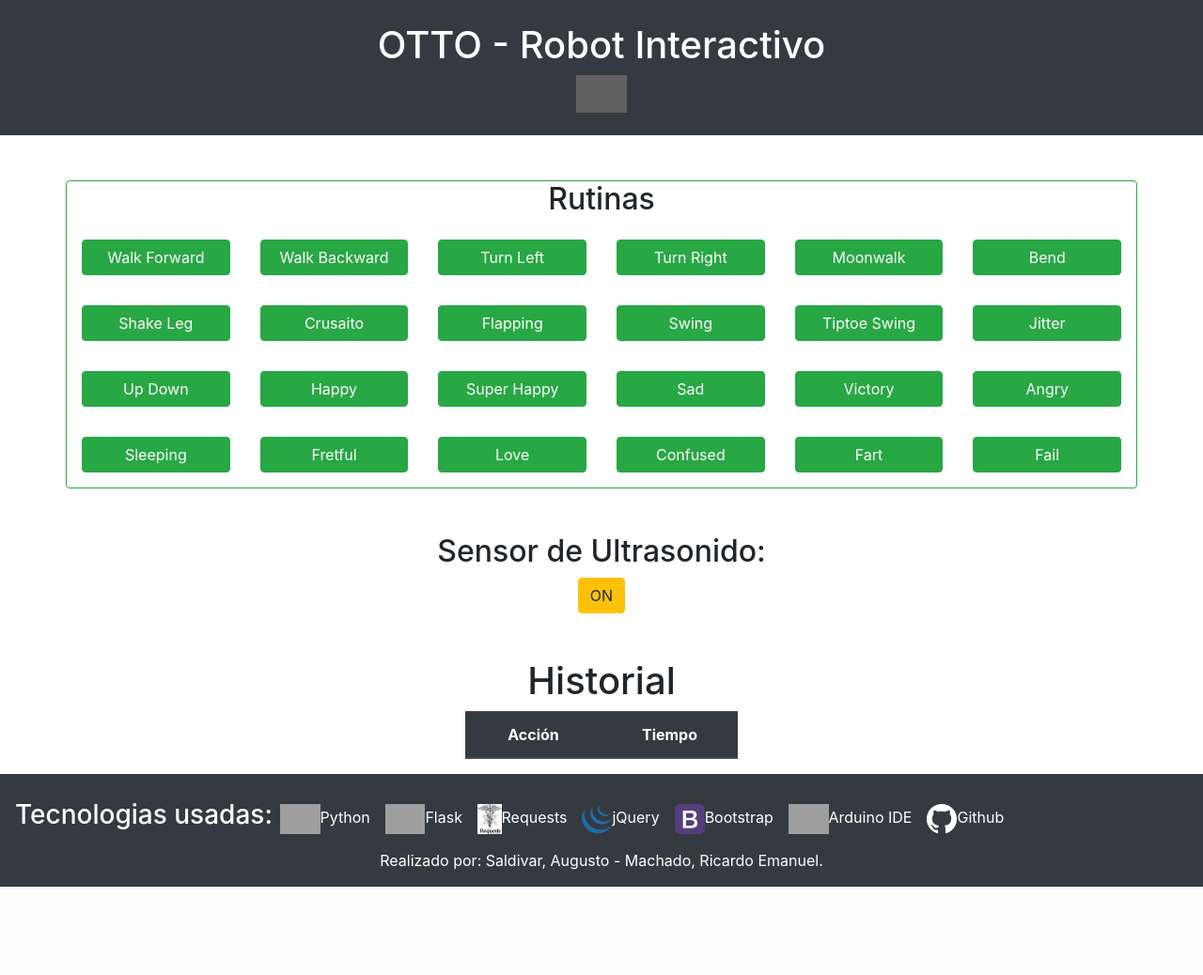
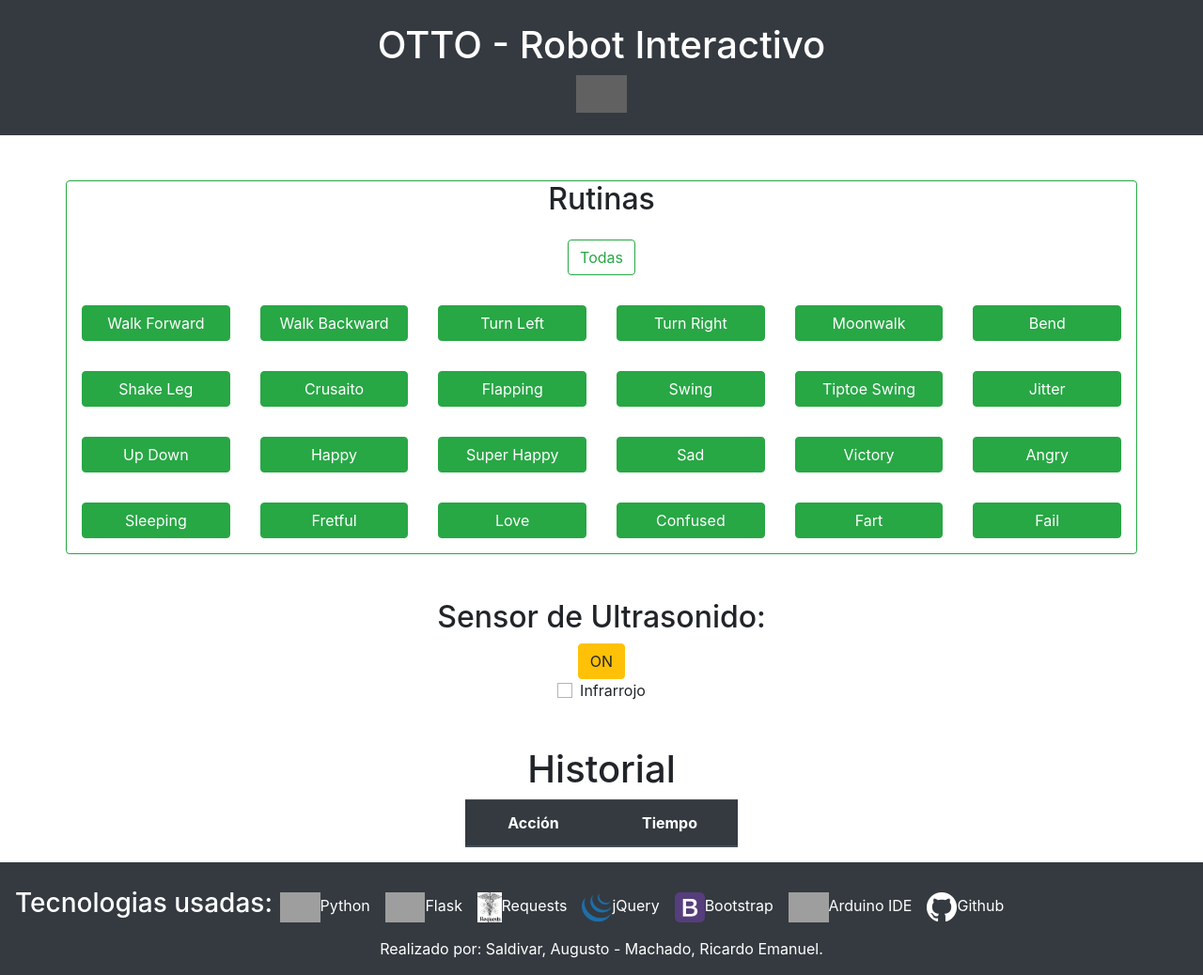
Before and after one commit to AugustoSB/TdPII-Grupo8, a Flask app: page / in a window 1280 px wide. Shown: the whole page at 94% size. Before the commit the page ends 944 px from the top, so only its background shows below. Run offline with Flask 2, Linux system fonts and the light colour scheme; lists and menus that the app fills with data are empty; some libraries are stand-ins or nearby versions; grey boxes are pictures that could not be loaded.

Commit message:
cambios en otto.ino, server.py y html

```diff
--- a/servidor/server.py
+++ b/servidor/server.py
@@ -27,13 +27,45 @@ def rutina_walk_backward():
 		pass
 	return '', 204
 
+@app.route('/todas')
+def todas():
+	intentos = 0
+	response = requests.get('http://192.168.4.1/todas', timeout=0.2)
+	while ((intentos < 5) and (response.status_code != 200)): #200 means ok
+		intentos += 1
+		response = requests.get('http://192.168.4.1/todas', timeout=0.2)
+	return None
+
+@app.route('/velocidad_rapida')
+def velocidad_rapida():
+	intentos = 0
+	response = requests.get('http://192.168.4.1/velocidad_rapida', timeout=0.2)
+	while ((intentos < 5) and (response.status_code != 200)): #200 means ok
+		intentos += 1
+		response = requests.get('http://192.168.4.1/velocidad_rapida', timeout=0.2)
+	return None
+
+@app.route('/velocidad_lenta')
+def velocidad_lenta():
+	intentos = 0
+	response = requests.get('http://192.168.4.1/velocidad_lenta', timeout=0.2)
+	while ((intentos < 5) and (response.status_code != 200)): #200 means ok
+		intentos += 1
+		response = requests.get('http://192.168.4.1/velocidad_lenta', timeout=0.2)
+	return None
+
 @app.route('/turn_left')
 def rutina_turn_left():
-	intentos = 0
-	response = requests.get('http://192.168.4.1/turn_left', timeout=0.2)
-	while ((intentos < 5) and (response.status_code != 200)): #200 means ok
-		response = requests.get('http://192.168.4.1/turn_left', timeout=0.2)
-	return None
+	devol = 345
+	try:
+		print('la conchga de tu madre')
+		r = requests.get('http://192.168.4.1/turn_left', timeout=1.0)
+		print(r.text)
+	except:
+		pass
+	print(r.text)
+	return '', devol
+
 
 @app.route('/turn_right')
 def rutina_turn_right():
--- a/servidor/templates/pag.html
+++ b/servidor/templates/pag.html
@@ -22,6 +22,11 @@
 
 <div class="container border border-success mt-5 rounded">
 	<div class="text-center"><h2>Rutinas</h2></div>
+  <div class="row">
+    <div class="col-sm text-center p-3">
+		<button class="btn btn-outline-success" onclick="back_call('todas');">Todas</button>
+    </div>
+  </div>
   <div class="row">
     <div class="col-sm text-center p-3">
 		<button class="btn btn-success btn-block" onclick="back_call('walk_forward');">Walk Forward</button>
@@ -112,6 +117,12 @@
 
 
 	</div>
+  <div class="container text-center">
+  <div class="custom-control custom-swtich">
+    <input type="checkbox" class="custom-control-input" id="toggleswitch1">
+    <label class="custom-control-label" for="toggleswitch1">Infrarrojo</label>
+  </div></div>
+
 <div class="container mt-5 w-25">
 	<h1 class="text-center">Historial</h1>
 <table class="table table-light">
```
Also changed, not shown: 1 other file.
